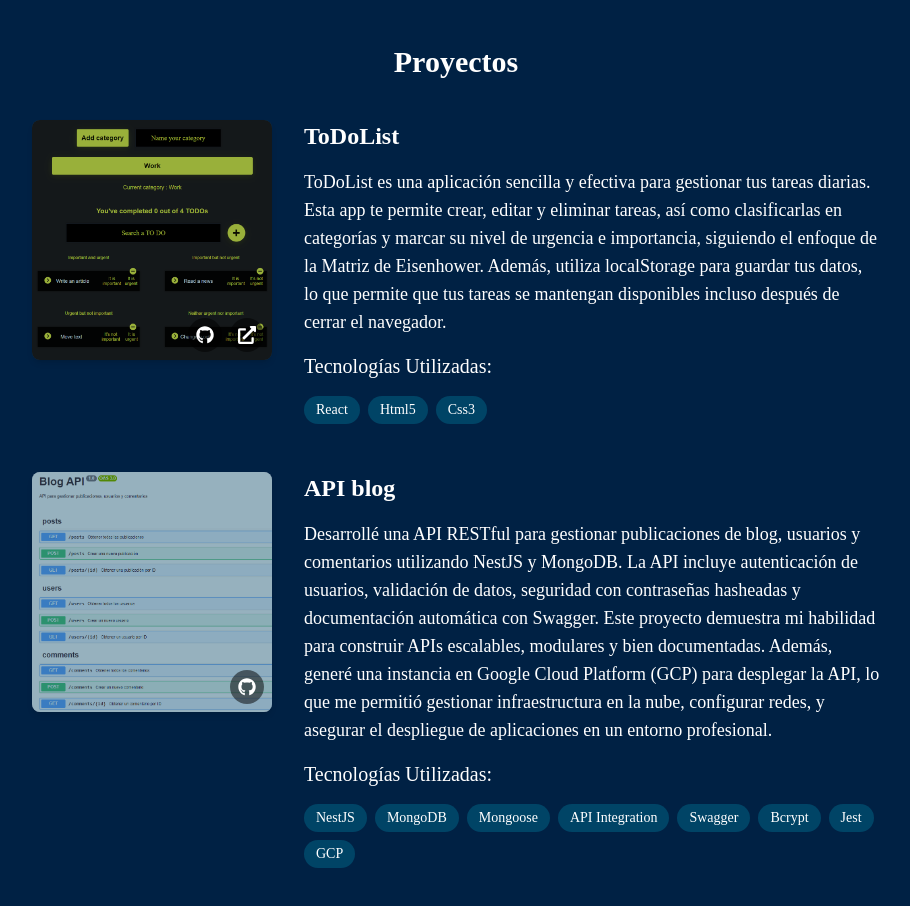
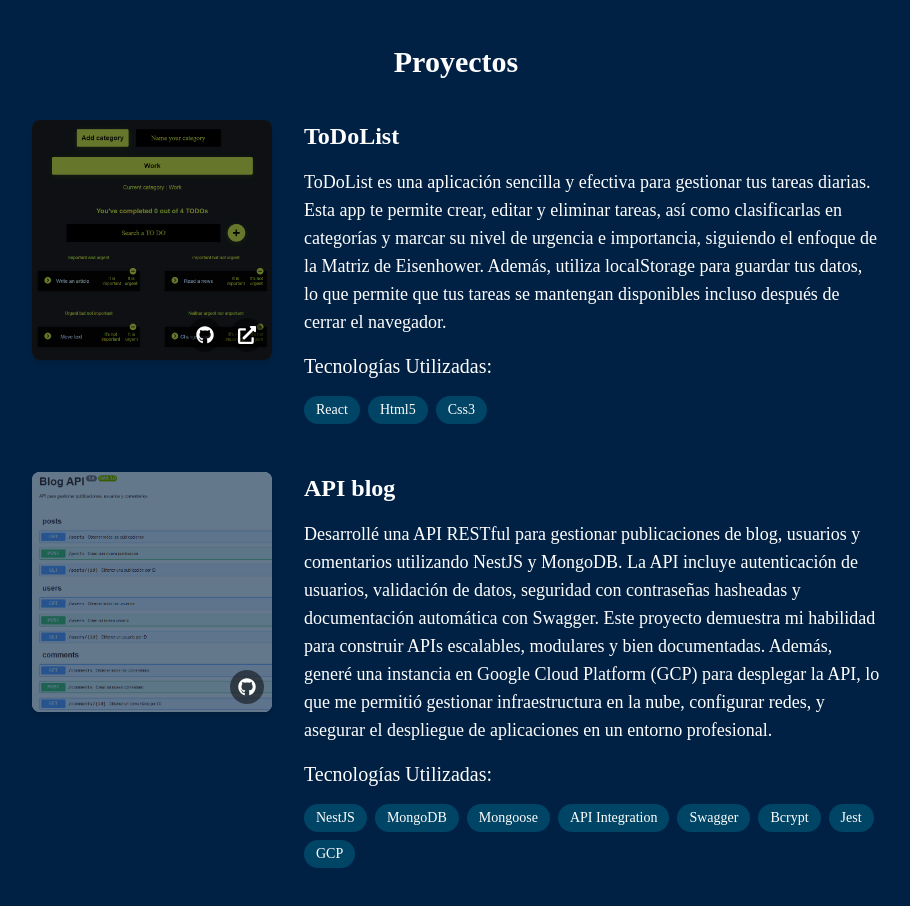
Before and after one commit to 7Steng7/Steng-s-portfolio, a Next.js app: page /projects in a window 1280 px wide. Shown: the part 1640-2546 px from the top of the page, without its empty margins (184-1094 px from the left). Built offline with nearby package versions, Linux system fonts and the light colour scheme; a web font is replaced by a local one.

Commit message:
change filter color

```diff
--- a/src/app/projects/page.tsx
+++ b/src/app/projects/page.tsx
@@ -67,7 +67,7 @@ export default function Aboutme() {
                 alt={`${project.title} Project`}
                 className="w-full h-full rounded-lg shadow-md text-center transition-all duration-300 filter"
               />
-              <div className="absolute inset-0 bg-darkSeaGreen opacity-40 mix-blend-multiply rounded-lg transition-all duration-300 group-hover:opacity-0"></div>
+              <div className="absolute inset-0 bg-deepNavyBlue opacity-60 mix-blend-multiply rounded-lg transition-all duration-300 group-hover:opacity-0"></div>
               {/* Iconos superpuestos en la esquina inferior derecha */}
               <div className="absolute bottom-2 right-2 flex space-x-2">
                 <a
```
